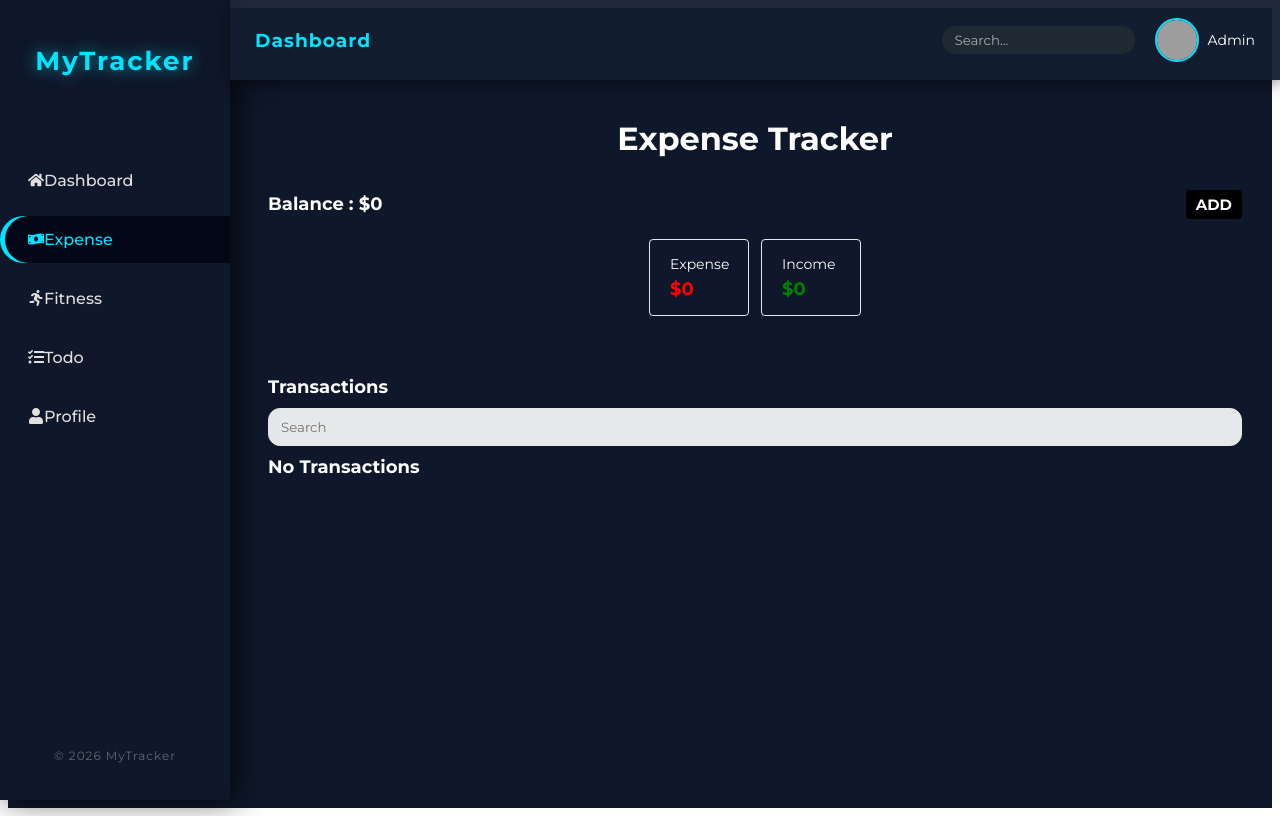
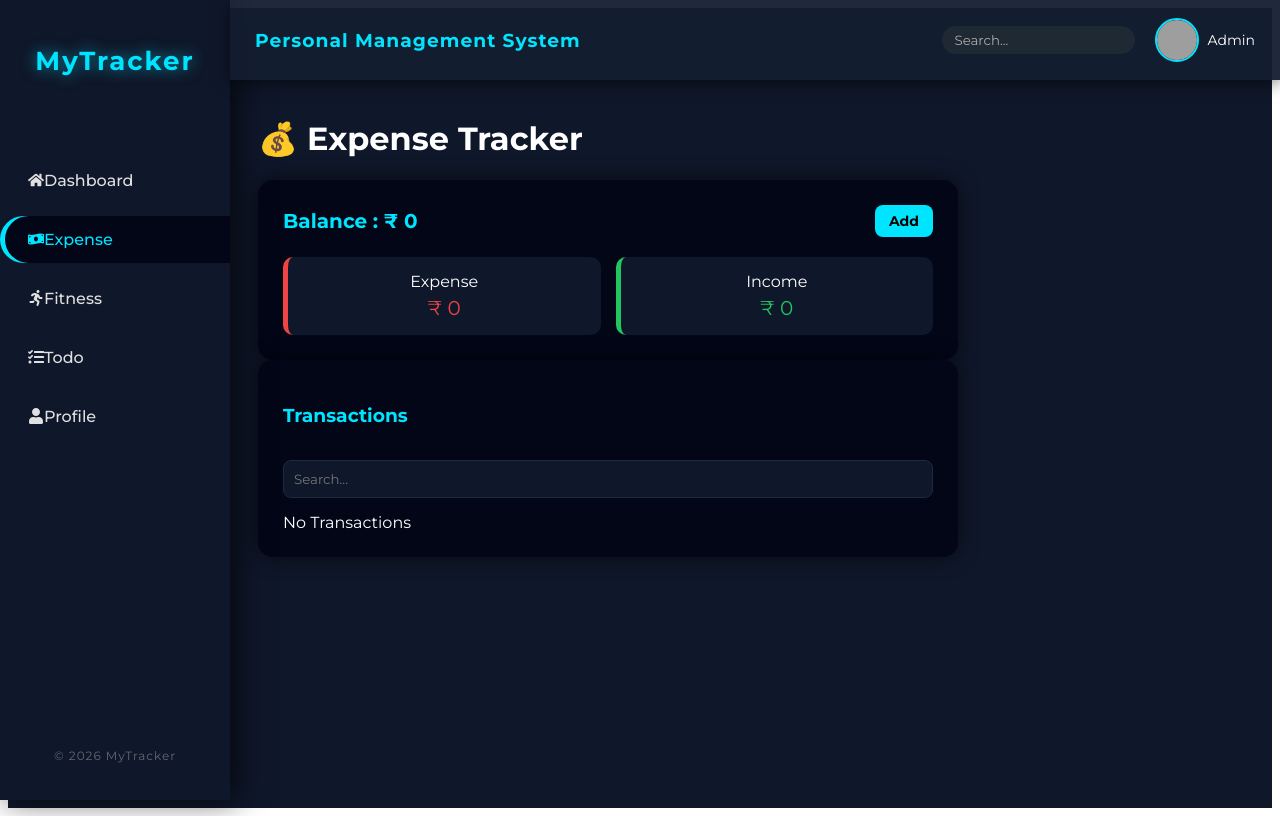
Before and after one commit to nagamadhu025/Expense-Tracker, a React (Vite) app in the folder expense-tracker/: page /expense in a window 1280 px wide. Built offline with nearby package versions, Linux system fonts and the light colour scheme; grey boxes are pictures that could not be loaded.

Commit message:
added todo

```diff
--- a/expense-tracker/src/App.jsx
+++ b/expense-tracker/src/App.jsx
@@ -2,10 +2,12 @@ import React from "react";
 import styled from "styled-components";
 import { Routes, Route } from "react-router-dom";
 
-import Expense from "./components/Expense";
+import Expense from "./components/Expense/Expense";
 import Login from "./Login/Login";
 import Dashboard from "./Dashboard/Dashboard";
 import Fitness from "./components/Fitness/Fitness";
+import Todo from "./components/temp/Todo"
+
 
 
 const Container = styled.div`
@@ -24,6 +26,8 @@ function App() {
         <Route path="/expense" element={<Expense />} />
         <Route path="/dashboard" element={<Dashboard />} />
         <Route path="/fitness" element={<Fitness />} />
+        <Route path="/todo" element={<Todo />} />
+
 
       </Routes>
     </Container>
--- a/expense-tracker/src/Login/Login.jsx
+++ b/expense-tracker/src/Login/Login.jsx
@@ -29,7 +29,7 @@ function Login() {
 
     if (username === DEFAULT_USER && password === DEFAULT_PASS) {
       resetForm();
-      navigate("/expense"); // Redirect
+      navigate("/dashboard"); // Redirect
     } else {
       setError("Invalid Username or Password ❌");
     }
--- a/expense-tracker/src/components/Expense.jsx
+++ b/expense-tracker/src/components/Expense/Expense.jsx
@@ -4,33 +4,54 @@ import styled from "styled-components";
 import Overview from "./Overview";
 import TransactionComponent from "./TransactionComponent";
 
-import Sidebar from "./Sidebar/Sidebar";
-import Navbar from "./Navbar/Navbar";
+import Sidebar from "../Sidebar/Sidebar";
+import Navbar from "../Navbar/Navbar";
 
 /* Main Page Layout */
 const Page = styled.div`
   display: flex;
   width: 100%;
   min-height: 100vh;
-  background: #0f172a; /* Dark background */
-  font-family: Montserrat, sans-serif;
+  background: #0f172a;
+  font-family: "Montserrat", sans-serif;
 `;
+
 
 /* Main Content Area */
 const Container = styled.div`
   flex: 1;
 
-  margin-left: 230px; /* Sidebar width */
-  margin-top: 60px; /* Navbar height */
+  margin-left: 230px;
+  margin-top: 60px;
 
   padding: 30px;
+  padding-left: 20px; /* Move Left */
 
   color: white;
 
   display: flex;
   flex-direction: column;
+  align-items: flex-start; /* Align Left */
+`;
+
+/* Title Style */
+const Title = styled.h1`
+  width: 100%;
+
+  text-align: left;
+
+  font-size: 28px;
+  font-weight: bold;
+
+  margin-bottom: 20px;
+
+  color: #00e5ff;
+
+  display: flex;
   align-items: center;
+  gap: 10px;
 `;
+
 
 function Expense() {
   const [transactions, setTransactions] = useState([]);
@@ -41,17 +62,14 @@ function Expense() {
 
   return (
     <Page>
-
-      {/* Sidebar */}
       <Sidebar />
-
-      {/* Navbar */}
       <Navbar />
 
-      {/* Main Content */}
       <Container>
+        <h1 className="expense-title">
+  💰 Expense Tracker
+  </h1>
 
-        <h1>Expense Tracker</h1>
 
         <Overview
           transactions={transactions}
@@ -61,9 +79,7 @@ function Expense() {
         <TransactionComponent
           transactions={transactions}
         />
-
       </Container>
-
     </Page>
   );
 }
--- a/expense-tracker/src/components/Overview.jsx
+++ b/expense-tracker/src/components/Expense/Overview.jsx
@@ -1,81 +1,132 @@
 import React, { useState } from "react";
 import styled from "styled-components";
 
+/* Main Box */
 const Container = styled.div`
+  width: 100%;
+  max-width: 700px;
+
+  background: #020617;
+
+  padding: 25px;
+
+  border-radius: 15px;
+
+  box-shadow: 0 0 20px rgba(0, 0, 0, 0.6);
+
   display: flex;
   flex-direction: column;
-  font-family: Montserrat, sans-serif;
-  align-items: center;
-  margin: 10px;
-  width: 100%;
+
+  gap: 20px;
 `;
 
+/* Balance Row */
 const Balance = styled.div`
-  font-size: 18px;
-  width: 100%;
+  font-size: 20px;
+
   font-weight: bold;
+
   display: flex;
-  flex-direction: row;
   justify-content: space-between;
   align-items: center;
+
+  color: #00e5ff;
 `;
 
-const Addtransact = styled.button`
-  background: black;
-  color: white;
+/* Button */
+const AddButton = styled.button`
+  background: #00e5ff;
+
+  color: black;
+
   cursor: pointer;
-  text-align: center;
-  padding: 5px 10px;
-  border-radius: 4px;
+
+  padding: 7px 14px;
+
+  border-radius: 8px;
+
   font-weight: bold;
-  font-size: 15px;
+
+  font-size: 14px;
+
   border: none;
+
+  transition: 0.3s;
+
+  &:hover {
+    background: #22c55e;
+  }
 `;
 
+/* Add Form */
 const AddContainer = styled.div`
   display: flex;
   flex-direction: column;
-  border: 1px solid #e6e8e9;
-  gap: 10px;
-  padding: 15px 20px;
-  margin: 10px 20px;
+
+  gap: 12px;
+
+  padding: 15px;
+
+  border-radius: 12px;
+
+  background: #0f172a;
+
   & input {
+    background: #020617;
+
+    color: white;
+
+    border: 1px solid #1e293b;
+
+    padding: 10px;
+
+    border-radius: 8px;
+
     outline: none;
-    padding: 10px 12px;
-    border-radius: 4px;
-    border: 1px solid #e6e8e9;
   }
 `;
 
 const RadioBox = styled.div`
   display: flex;
-  gap: 15px;
-  align-items: center;
+  gap: 20px;
+
+  color: white;
 `;
 
+/* Summary */
 const ExpenseSummary = styled.div`
   display: flex;
-  flex-direction: row;
-  gap: 12px;
-  margin: 20px;
+  justify-content: space-between;
+
+  gap: 15px;
 `;
 
 const ExpenseBox = styled.div`
-  border: 1px solid #e6e8e9;
-  padding: 15px 20px;
-  border-radius: 4px;
-  display: flex;
-  width: 100px;
-  flex-direction: column;
-  font-size: 14px;
+  flex: 1;
+
+  background: #0f172a;
+
+  padding: 15px;
+
+  border-radius: 10px;
+
+  text-align: center;
+
+  border-left: 5px solid
+    ${(props) => (props.isIncome ? "#22c55e" : "#ef4444")};
+
   & span {
-    font-weight: bold;
-    font-size: 18px;
+    display: block;
+
+    font-size: 20px;
+
     margin-top: 5px;
-    color: ${(props) => (props.isIncome ? "green" : "red")};
+
+    color: ${(props) => (props.isIncome ? "#22c55e" : "#ef4444")};
   }
 `;
 
+/* Add Form Component */
 const View = ({ setAdd, AddTransaction }) => {
   const [type, setType] = useState("expense");
   const [amount, setAmount] = useState("");
@@ -83,12 +134,14 @@ const View = ({ setAdd, AddTransaction }) => {
 
   const handleAdd = () => {
     if (!amount || !desc) return;
+
     AddTransaction({
       amount: Number(amount),
       desc,
       type,
       id: Date.now(),
     });
+
     setAdd(false);
     setAmount("");
     setDesc("");
@@ -97,40 +150,42 @@ const View = ({ setAdd, AddTransaction }) => {
 
   return (
     <AddContainer>
+
       <input
         placeholder="Amount"
         type="number"
         value={amount}
         onChange={(e) => setAmount(e.target.value)}
       />
+
       <input
         placeholder="Description"
         value={desc}
         onChange={(e) => setDesc(e.target.value)}
       />
+
       <RadioBox>
         <label>
           <input
             type="radio"
-            name="type"
-            value="expense"
             checked={type === "expense"}
             onChange={() => setType("expense")}
-          />{" "}
-          Expense
+          /> Expense
         </label>
+
         <label>
           <input
             type="radio"
-            name="type"
-            value="income"
             checked={type === "income"}
             onChange={() => setType("income")}
-          />{" "}
-          Income
+          /> Income
         </label>
       </RadioBox>
-      <Addtransact onClick={handleAdd}>Add Transaction</Addtransact>
+
+      <AddButton onClick={handleAdd}>
+        Add Transaction
+      </AddButton>
+
     </AddContainer>
   );
 };
@@ -139,7 +194,10 @@ function Overview({ transactions, AddTransaction }) {
   const [add, setAdd] = useState(false);
 
   const balance = transactions.reduce(
-    (acc, t) => (t.type === "income" ? acc + t.amount : acc - t.amount),
+    (acc, t) =>
+      t.type === "income"
+        ? acc + t.amount
+        : acc - t.amount,
     0
   );
 
@@ -153,21 +211,36 @@ function Overview({ transactions, AddTransaction }) {
 
   return (
     <Container>
+
       <Balance>
-        Balance : ${balance}
-        <Addtransact onClick={() => setAdd(!add)}>
-          {add ? "CANCEL" : "ADD"}
-        </Addtransact>
+        Balance : ₹ {balance}
+
+        <AddButton onClick={() => setAdd(!add)}>
+          {add ? "Cancel" : "Add"}
+        </AddButton>
       </Balance>
-      {add && <View setAdd={setAdd} AddTransaction={AddTransaction} />}
+
+      {add && (
+        <View
+          setAdd={setAdd}
+          AddTransaction={AddTransaction}
+        />
+      )}
+
       <ExpenseSummary>
-        <ExpenseBox isIncome={false}>
-          Expense<span>${totalExpense}</span>
+
+        <ExpenseBox>
+          Expense
+          <span>₹ {totalExpense}</span>
         </ExpenseBox>
-        <ExpenseBox isIncome={true}>
-          Income<span>${totalIncome}</span>
+
+        <ExpenseBox isIncome>
+          Income
+          <span>₹ {totalIncome}</span>
         </ExpenseBox>
+
       </ExpenseSummary>
+
     </Container>
   );
 }
--- /dev/null
+++ b/expense-tracker/src/components/Expense/TransactionComponent.jsx
@@ -0,0 +1,119 @@
+import React from "react";
+import styled from "styled-components";
+
+/* Container */
+const Container = styled.div`
+  width: 100%;
+  max-width: 700px;
+
+  background: #020617;
+
+  padding: 25px;
+
+  border-radius: 15px;
+
+  box-shadow: 0 0 20px rgba(0, 0, 0, 0.6);
+
+  display: flex;
+  flex-direction: column;
+
+  gap: 15px;
+
+  color: white;
+`;
+
+/* Search */
+const SearchInput = styled.input`
+  background: #0f172a;
+
+  border: 1px solid #1e293b;
+
+  padding: 10px;
+
+  border-radius: 8px;
+
+  color: white;
+
+  outline: none;
+`;
+
+/* Transaction Row */
+const Cell = styled.div`
+  display: flex;
+
+  justify-content: space-between;
+
+  align-items: center;
+
+  background: #0f172a;
+
+  padding: 10px 15px;
+
+  border-radius: 8px;
+
+  border-left: 5px solid
+    ${(props) => (props.isExpense ? "#ef4444" : "#22c55e")};
+
+  transition: 0.2s;
+
+  &:hover {
+    background: #020617;
+  }
+`;
+
+const Title = styled.h3`
+  color: #00e5ff;
+`;
+
+const TransactionCell = ({ transaction }) => {
+  const isExpense =
+    transaction.type === "expense";
+
+  return (
+    <Cell isExpense={isExpense}>
+      <span>{transaction.desc}</span>
+      <span>₹ {transaction.amount}</span>
+    </Cell>
+  );
+};
+
+function TransactionComponent({ transactions }) {
+  const [filter, setFilter] = React.useState("");
+
+  const filtered = (transactions || []).filter(
+    (t) =>
+      t.desc
+        .toLowerCase()
+        .includes(filter.toLowerCase()) ||
+      t.amount
+        .toString()
+        .includes(filter)
+  );
+
+  return (
+    <Container>
+
+      <Title>Transactions</Title>
+
+      <SearchInput
+        placeholder="Search..."
+        value={filter}
+        onChange={(e) => setFilter(e.target.value)}
+      />
+
+      {filtered.length > 0 ? (
+        filtered.map((t) => (
+          <TransactionCell
+            key={t.id}
+            transaction={t}
+          />
+        ))
+      ) : (
+        <div>No Transactions</div>
+      )}
+
+    </Container>
+  );
+}
+
+export default TransactionComponent;
--- a/expense-tracker/src/components/Navbar/Navbar.jsx
+++ b/expense-tracker/src/components/Navbar/Navbar.jsx
@@ -7,7 +7,7 @@ function Navbar() {
 
       {/* Left Section */}
       <div className="navbar-left">
-        <h3>Dashboard</h3>
+        <h3>Personal Management System</h3>
       </div>
 
       {/* Right Section */}
--- a/expense-tracker/src/components/TransactionComponent.jsx
+++ /dev/null
@@ -1,80 +0,0 @@
-import React from "react";
-import styled from "styled-components";
-
-const Container = styled.div`
-  display: flex;
-  flex-direction: column;
-  font-family: Montserrat, sans-serif;
-  align-items: flex-start;
-  margin: 30px 0 10px;
-  font-weight: bold;
-  gap: 10px;
-  width: 100%;
-  font-size: 18px;
-
-  & input {
-    padding: 10px 12px;
-    border-radius: 12px;
-    background: #e6e8e9;
-    border: 1px solid #e6e8e9;
-    outline: none;
-    width: 100%;
-  }
-`;
-
-const Cell = styled.div`
-  display: flex;
-  justify-content: space-between;
-  align-items: center;
-  border-bottom: 1px solid #e6e8e9;
-  padding: 5px 0px;
-  border-right: 5px solid ${(props) => (props.isExpense ? "red" : "green")};
-  width: 100%;
-  font-weight: normal;
-  padding-right: 15px;
-  border-radius: 4px;
-`;
-
-const TransactionCell = ({ transaction }) => {
-  const isExpense = transaction.type.toLowerCase() === "expense";
-  return (
-    <Cell isExpense={isExpense}>
-      <span>{transaction.desc}</span>
-      <span>${transaction.amount}</span>
-    </Cell>
-  );
-};
-
-function TransactionComponent({ transactions }) {
-  const [filter, setFilter] = React.useState("");
-
-  // filter transactions based on description or amount
-  const filteredTransactions = (transactions || []).filter(
-    (transaction) =>
-      transaction.desc.toLowerCase().includes(filter.toLowerCase()) ||
-      transaction.amount.toString().includes(filter)
-  );
-
-  return (
-    <Container>
-      <div>Transactions</div>
-      <input
-        placeholder="Search"
-        value={filter}
-        onChange={(e) => setFilter(e.target.value)}
-      />
-      {filteredTransactions.length > 0 ? (
-        filteredTransactions.map((transaction) => (
-          <TransactionCell
-            key={transaction.id || transaction.desc + transaction.amount}
-            transaction={transaction}
-          />
-        ))
-      ) : (
-        <div>No Transactions</div>
-      )}
-    </Container>
-  );
-}
-
-export default TransactionComponent;
```
Also changed, not shown: expense-tracker/src/components/temp/Todo.css (added, +160 -0 lines), expense-tracker/src/components/temp/Todo.jsx (added, +124 -0 lines).
